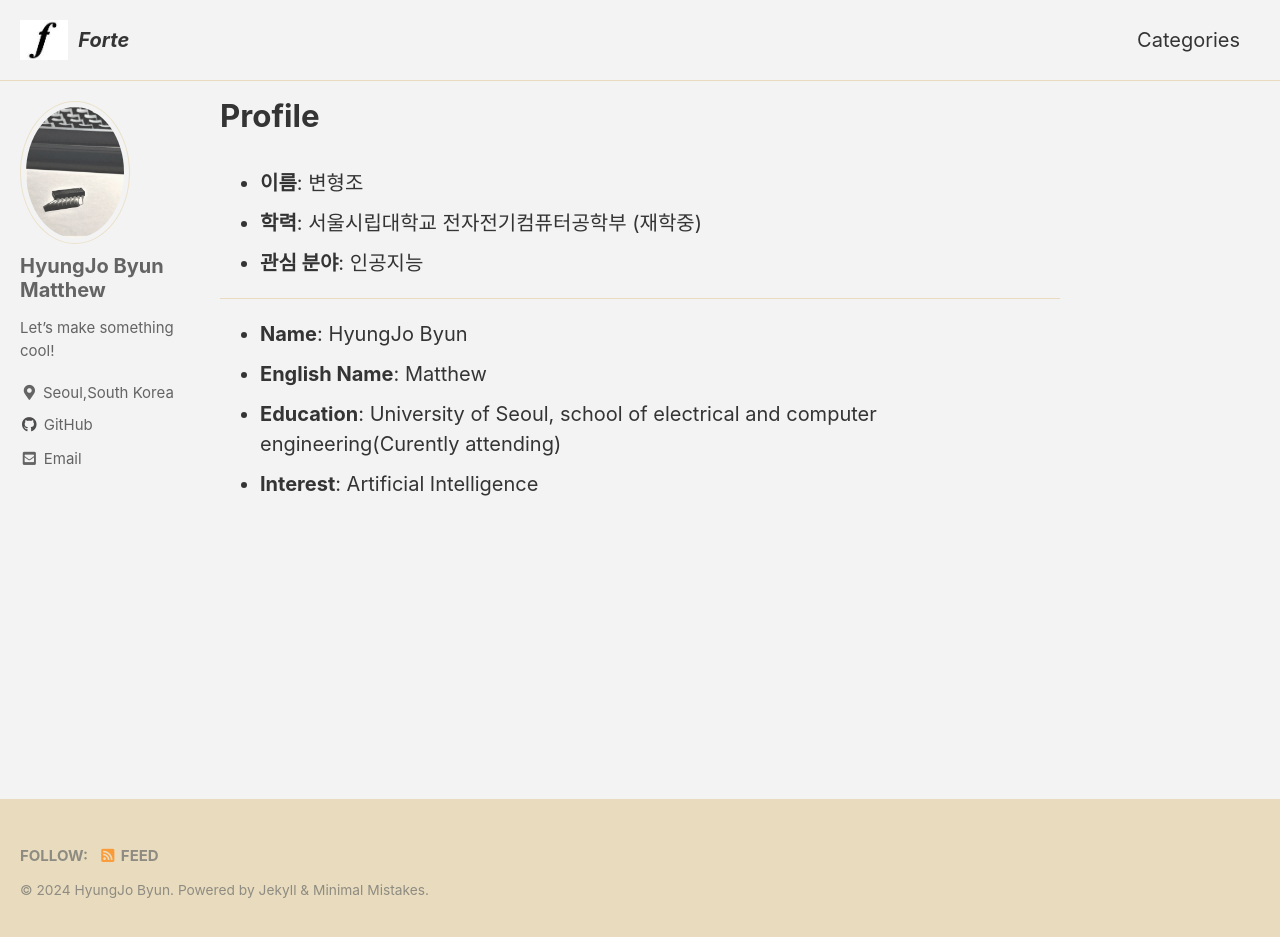
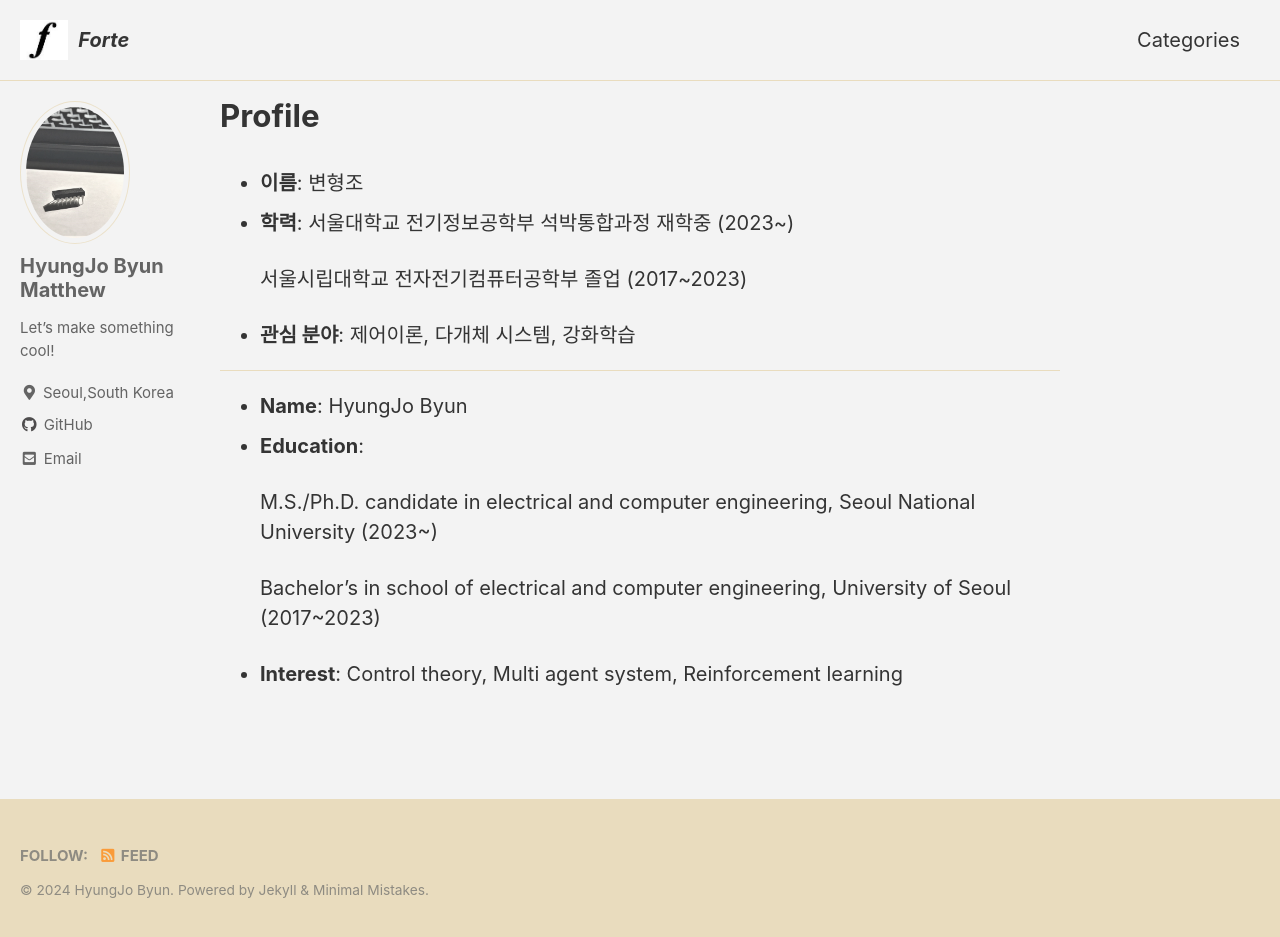
Before and after one commit to HyungjoByun/HyungjoByun.github.io, a Jekyll site: the page built from _pages/profile.md, in a window 1280 px wide and 941 px high. Shown: the top 937 px of the window. Built offline with Jekyll 4.4.1, drawn with Linux system fonts in a browser that asks for light colours; cached includes are drawn as plain includes.

Commit message:
Update profile.md

```diff
--- a/_pages/profile.md
+++ b/_pages/profile.md
@@ -5,12 +5,18 @@ layout: single
 author_profile: true
 ---
 * **이름**: 변형조
-* **학력**: 서울시립대학교 전자전기컴퓨터공학부 (재학중)
-* **관심 분야**: 인공지능
+* **학력**:
+  서울대학교 전기정보공학부 석박통합과정 재학중 (2023~)
+
+  서울시립대학교 전자전기컴퓨터공학부 졸업 (2017~2023)
+* **관심 분야**: 제어이론, 다개체 시스템, 강화학습
 
 _ _ _
 
 * **Name**: HyungJo Byun
-* **English Name**: Matthew
-* **Education**: University of Seoul, school of electrical and computer engineering(Curently attending)
-* **Interest**: Artificial Intelligence
+* **Education**:
+
+  M.S./Ph.D. candidate in electrical and computer engineering, Seoul National University  (2023~)
+
+  Bachelor's in school of electrical and computer engineering, University of Seoul  (2017~2023)
+* **Interest**: Control theory, Multi agent system, Reinforcement learning
```
